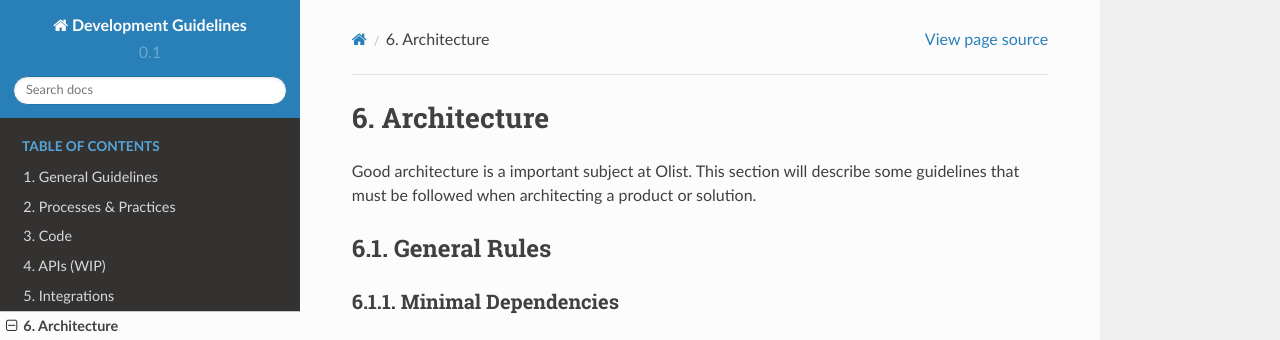
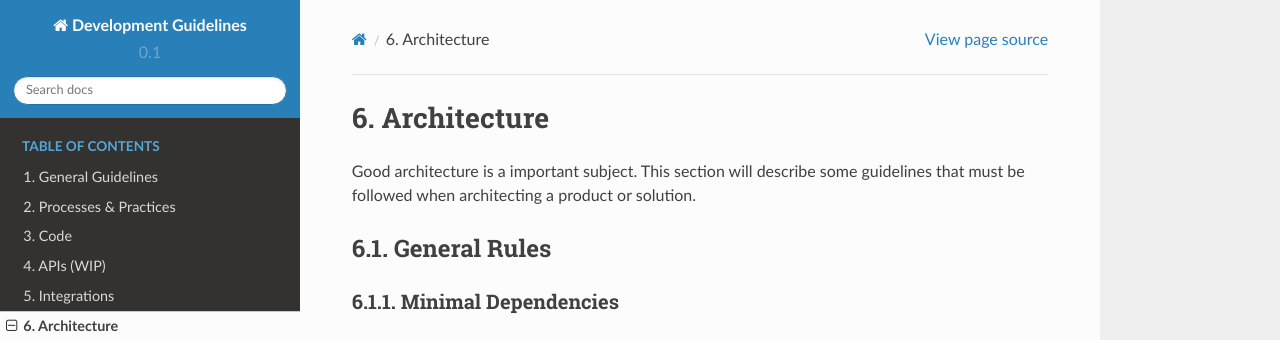
Before and after one commit to osantana/development-guidelines, a Sphinx documentation site: the page built from source/architecture.rst, in a window 1280 px wide and 900 px high. Shown: the top 340 px of the window. Built offline with Sphinx 7.4.7 and the Read the Docs theme 2.0.0, drawn with Linux system fonts in a browser that asks for light colours; some of the changed text lies outside the part shown.

Commit message:
Remove references from old projects

```diff
--- a/source/architecture.rst
+++ b/source/architecture.rst
@@ -1,8 +1,8 @@
 Architecture
 ============
 
-Good architecture is a important subject at Olist. This section will describe
-some guidelines that must be followed when architecting a product or solution.
+Good architecture is a important subject. This section will describe some
+guidelines that must be followed when architecting a product or solution.
 
 
 .. _general-rules:
@@ -327,8 +327,8 @@ The only reponsibility of a service is:
 
 **1. Business Logic**
 
-We implement most of the business logic of our platform in services. This design
-allows us to keep API agnostic about Olist's specific business rules.
+We implement most of the business logic of our platform in services. This
+design allows us to keep API agnostic about specific business rules.
 
 This approach allow our APIs to be used by other market players, and also allow
 us to build services with different business rules for other markets.
```
